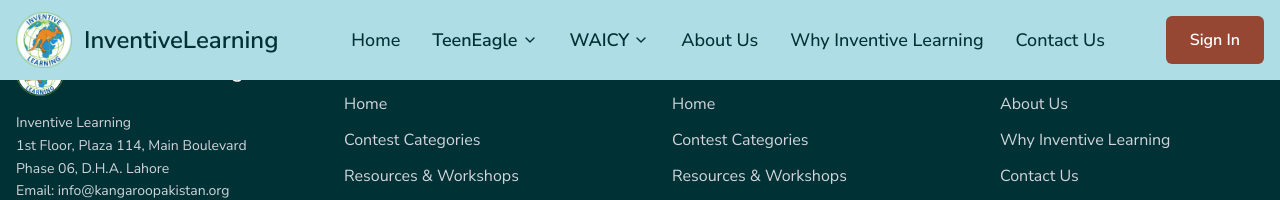
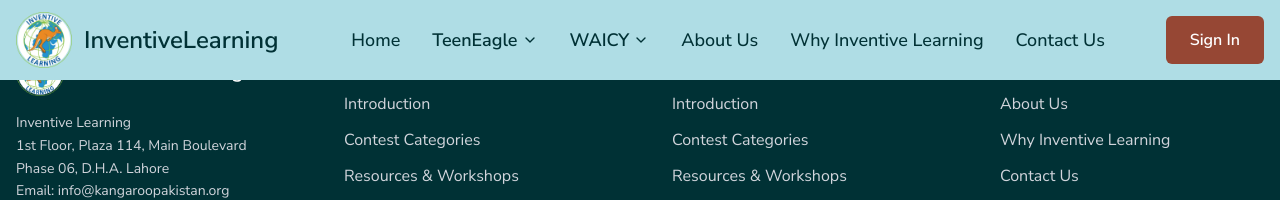
Before and after one commit to kainatkiranrashid2/inventivelearningwebsite, a Next.js app: page /whyinventivelearning in a window 1280 px wide. Shown: the top 200 px of the page. Built offline with nearby package versions, Linux system fonts and the light colour scheme.

Commit message:
`Update links in Footer and Header components to change "Home" to "Introduction" for both TeenEagle and WAICY sections.`

```diff
--- a/app/components/Footer.tsx
+++ b/app/components/Footer.tsx
@@ -8,7 +8,7 @@
     {
       title: "TeenEagle",
       links: [
-        { name: "Home", href: "/teeneagle" },
+        { name: "Introduction", href: "/teeneagle" },
         { name: "Contest Categories", href: "/teeneagle/categories" },
         { name: "Resources & Workshops", href: "/teeneagle/resources" },
         { name: "Registration", href: "/teeneagle/registration" },
@@ -17,7 +17,7 @@
     {
       title: "WAICY",
       links: [
-        { name: "Home", href: "/waicy" },
+        { name: "Introduction", href: "/waicy" },
         { name: "Contest Categories", href: "/waicy/categories" },
         { name: "Resources & Workshops", href: "/waicy/resources" },
       ],
--- a/app/components/Header.tsx
+++ b/app/components/Header.tsx
@@ -17,7 +17,7 @@
       name: "TeenEagle",
       href: "/teeneagle",
       dropdown: [
-        { name: "Home", href: "/teeneagle" },
+        { name: "Introduction", href: "/teeneagle" },
         { name: "Contest Categories", href: "/teeneagle/categories" },
         { name: "Resources & Workshops", href: "/teeneagle/resources" },
         { name: "Registration", href: "/teeneagle/registration" },
@@ -27,7 +27,7 @@
       name: "WAICY",
       href: "/waicy",
       dropdown: [
-        { name: "Home", href: "/waicy" },
+        { name: "Introduction", href: "/waicy" },
         { name: "Contest Categories", href: "/waicy/categories" },
         { name: "Resources & Workshops", href: "/waicy/resources" },
       ],
```
